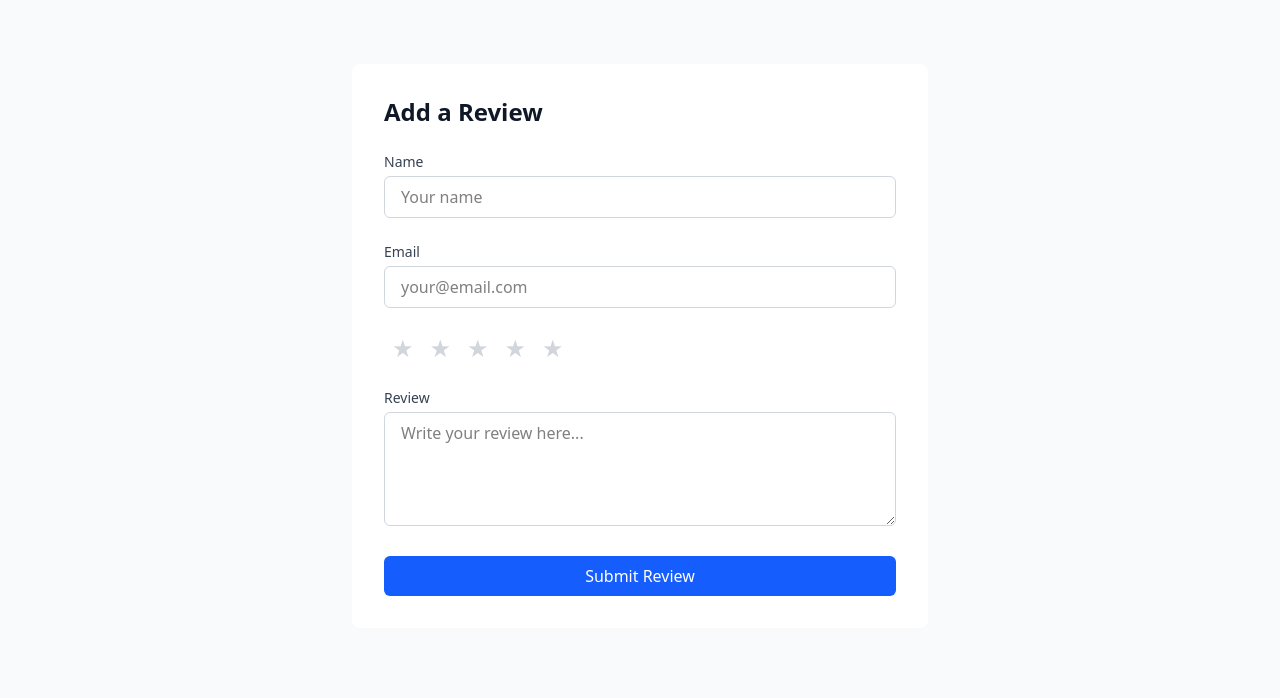
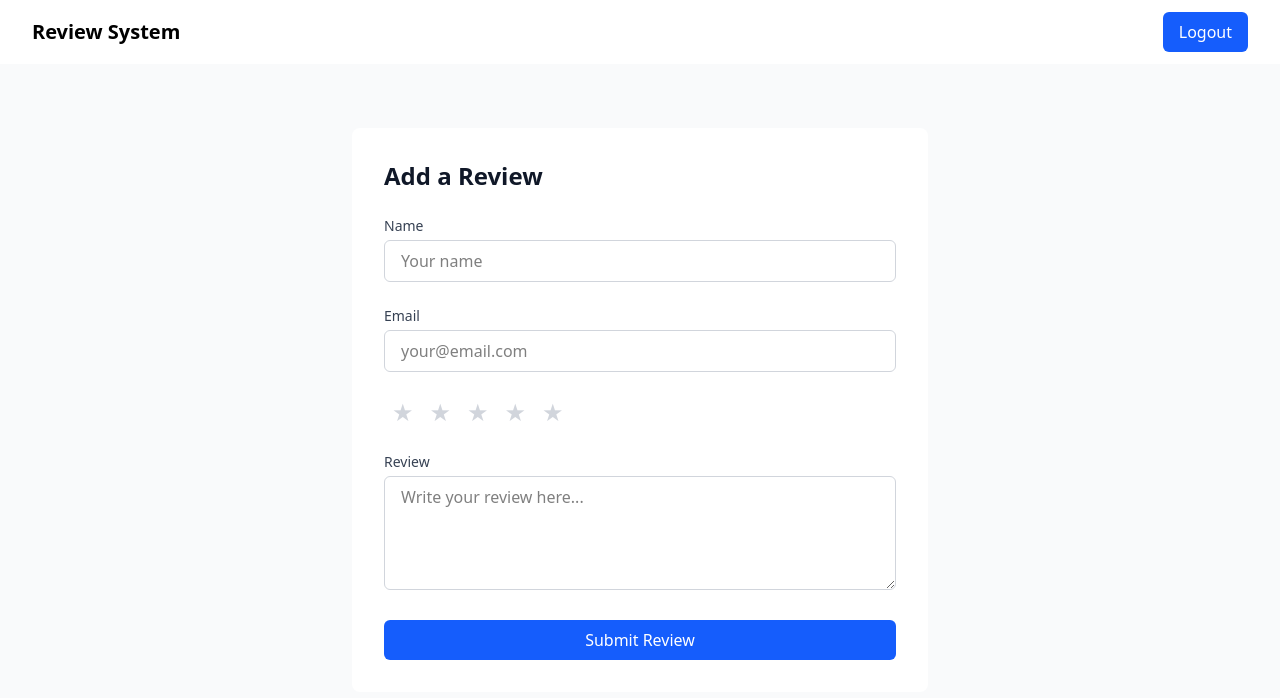
Before and after one commit to iamnicholastom/reputation-management, a React (Vite) app: page /add-review in a window 1280 px wide. Shown: the top 698 px of the page. Built offline with nearby package versions, Linux system fonts and the light colour scheme; no server answers.

Commit message:
fix navigation issues

```diff
--- a/src/App.tsx
+++ b/src/App.tsx
@@ -1,17 +1,22 @@
 import AddReview from "./containers/AddReview";
 import Login from "./containers/Login";
+import Navbar from "./containers/Navbar";
 import Register from "./containers/Register";
 import ReviewList from "./containers/ReviewList";
 import { Routes, Route } from "react-router";
 
 function App() {
+  const showNavbar = !["/", "/register"].includes(window.location.pathname);
   return (
+    <>
+      {showNavbar && <Navbar />}
       <Routes>
         <Route path="/register" element={<Register />} />
         <Route path="/" element={<Login />} />
         <Route path="/reviews" element={<ReviewList />} />
         <Route path="/add-review" element={<AddReview />} />
       </Routes>
+    </>
   );
 }
 
--- a/src/containers/Login.tsx
+++ b/src/containers/Login.tsx
@@ -107,6 +107,15 @@ const Login = () => {
             Sign In
           </Button>
         </form>
+        <div className="mt-4 text-center">
+          <span className="text-gray-600">Don't have an account? </span>
+          <button
+            onClick={() => navigate("/register")}
+            className="text-blue-600 hover:text-blue-800 font-medium"
+          >
+            Register here
+          </button>
+        </div>
       </div>
     </div>
   );
--- /dev/null
+++ b/src/containers/Navbar.tsx
@@ -0,0 +1,42 @@
+// Navbar.tsx
+import { useNavigate } from "react-router";
+import { useLogoutMutation } from "../store/features/auth";
+import Button from "../components/Button/Button";
+
+const Navbar = () => {
+  const navigate = useNavigate();
+  const [logout] = useLogoutMutation();
+
+  const handleLogout = async () => {
+    try {
+      await logout().unwrap();
+      document.cookie =
+        "token=; expires=Thu, 01 Jan 1970 00:00:00 UTC; path=/;";
+      navigate("/");
+    } catch (err) {
+      console.error("Logout failed:", err);
+    }
+  };
+
+  const handleAddReview = () => navigate("/add-review");
+
+  return (
+    <nav className="bg-white shadow-md">
+      <div className="max-w-7xl mx-auto px-4 sm:px-6 lg:px-8">
+        <div className="flex justify-between h-16">
+          <div className="flex items-center">
+            <h1 className="text-xl font-bold">Review System</h1>
+          </div>
+          <div className="flex items-center space-x-4">
+            {window.location.pathname === "/reviews" && (
+              <Button onClick={handleAddReview}>Add Review</Button>
+            )}
+            <Button onClick={handleLogout}>Logout</Button>
+          </div>
+        </div>
+      </div>
+    </nav>
+  );
+};
+
+export default Navbar;
```
Lines whose indentation alone changed are shown as unchanged.
